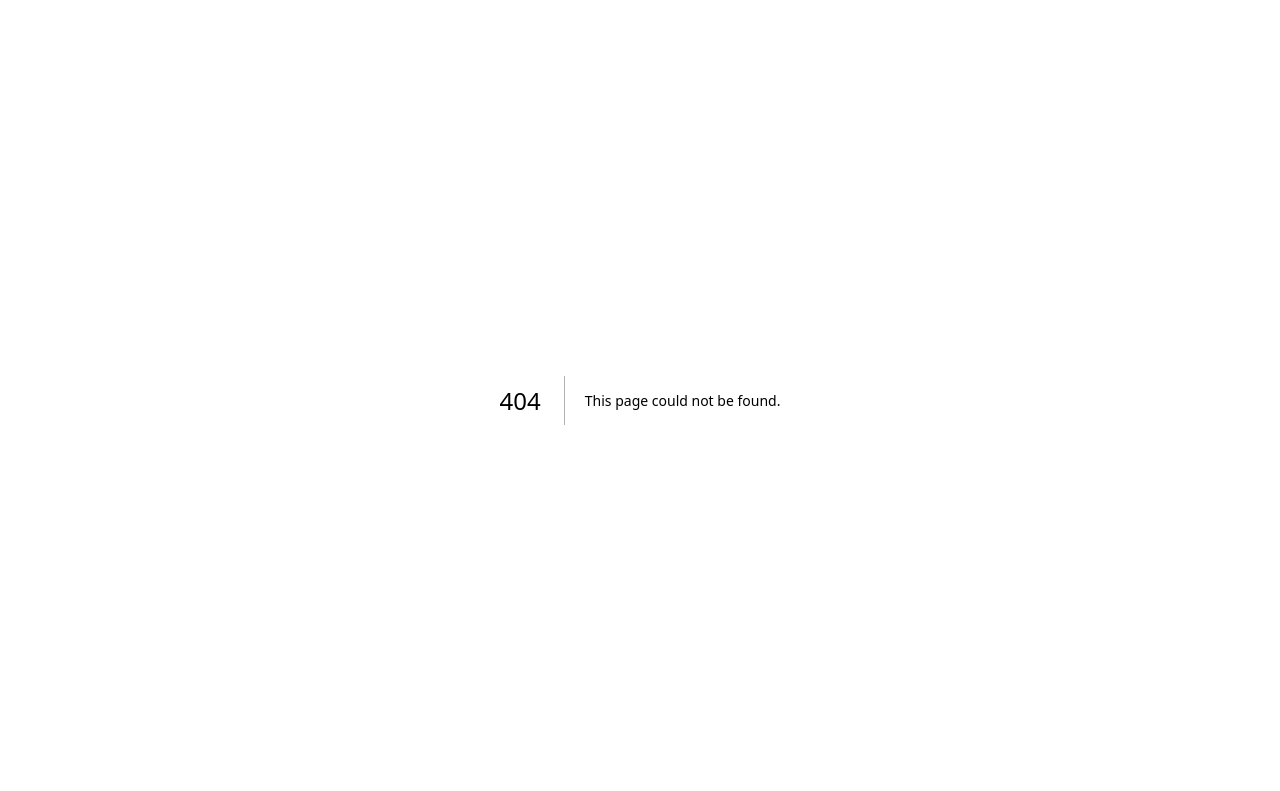
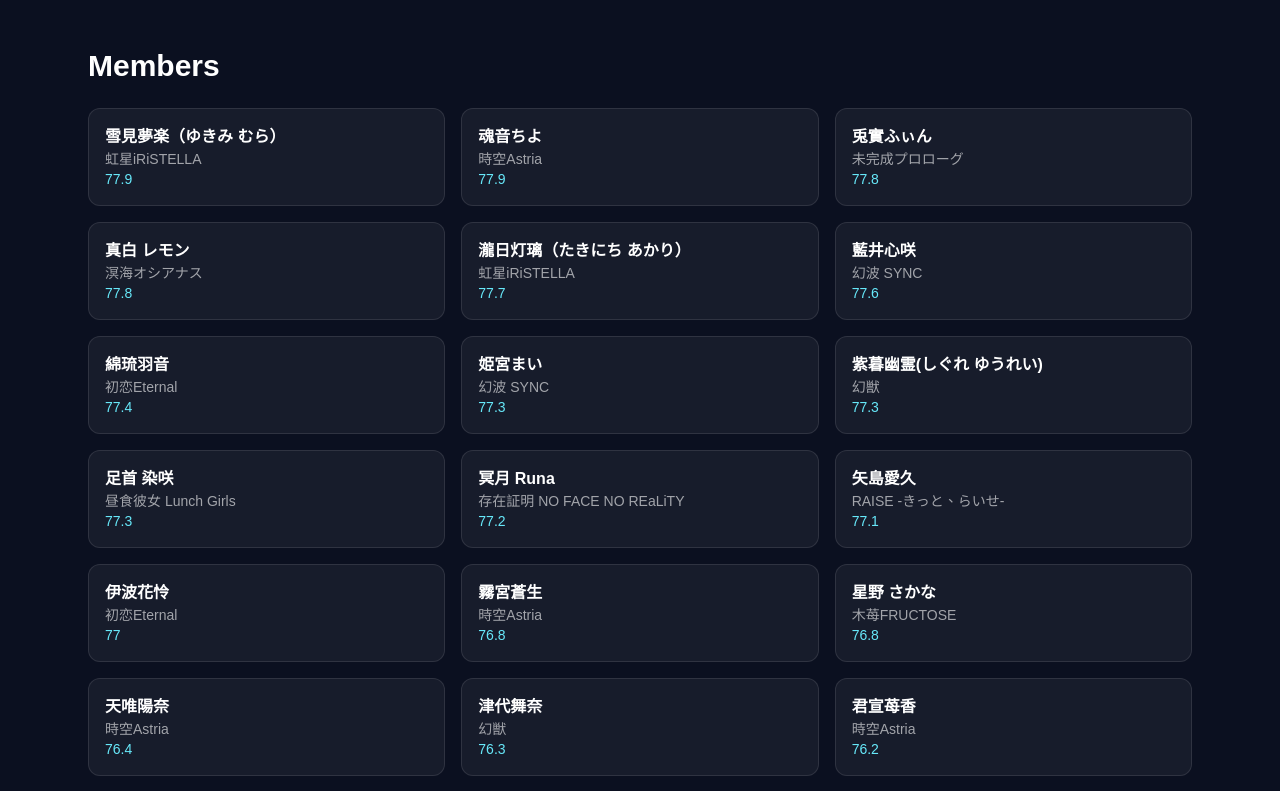
Before and after one commit to Ach018040/idol-platform, a Next.js app in the folder frontend-next/: page /members in a window 1280 px wide. Before the commit this address had no page. Shown: the top 791 px of the page. Built offline with nearby package versions, Linux system fonts and the light colour scheme.

Commit message:
fix: add members page

```diff
--- /dev/null
+++ b/frontend-next/app/members/page.tsx
@@ -0,0 +1,20 @@
+import { getMembers } from '@/lib/data'
+
+export default function MembersPage() {
+  const members = getMembers()
+
+  return (
+    <div className="mx-auto max-w-6xl px-6 py-12 text-white">
+      <h1 className="text-3xl font-bold mb-6">Members</h1>
+      <div className="grid gap-4 md:grid-cols-2 lg:grid-cols-3">
+        {members.map((m) => (
+          <div key={m.rank + m.name} className="p-4 border border-white/10 rounded-xl bg-white/5">
+            <div className="font-semibold">{m.name}</div>
+            <div className="text-sm text-white/60">{m.group}</div>
+            <div className="text-sm text-cyan-300">{m.temperature_index ?? 0}</div>
+          </div>
+        ))}
+      </div>
+    </div>
+  )
+}
```
